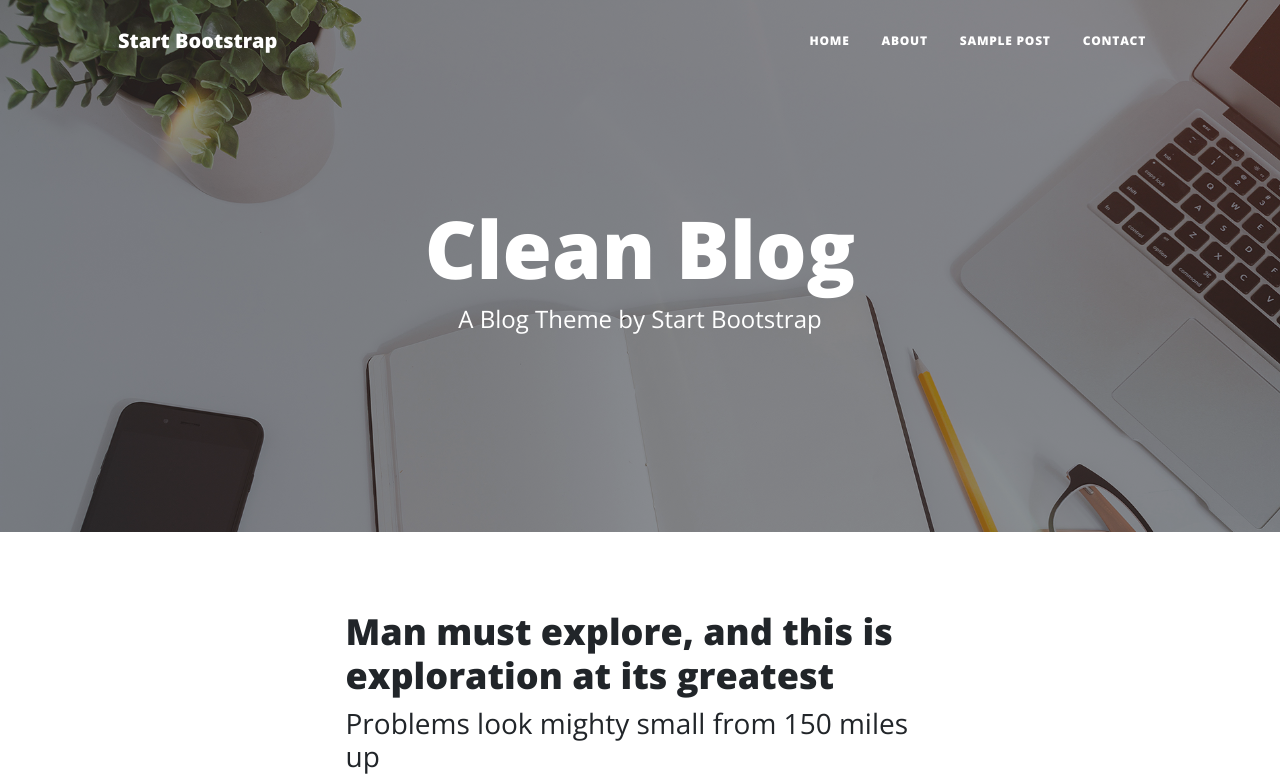
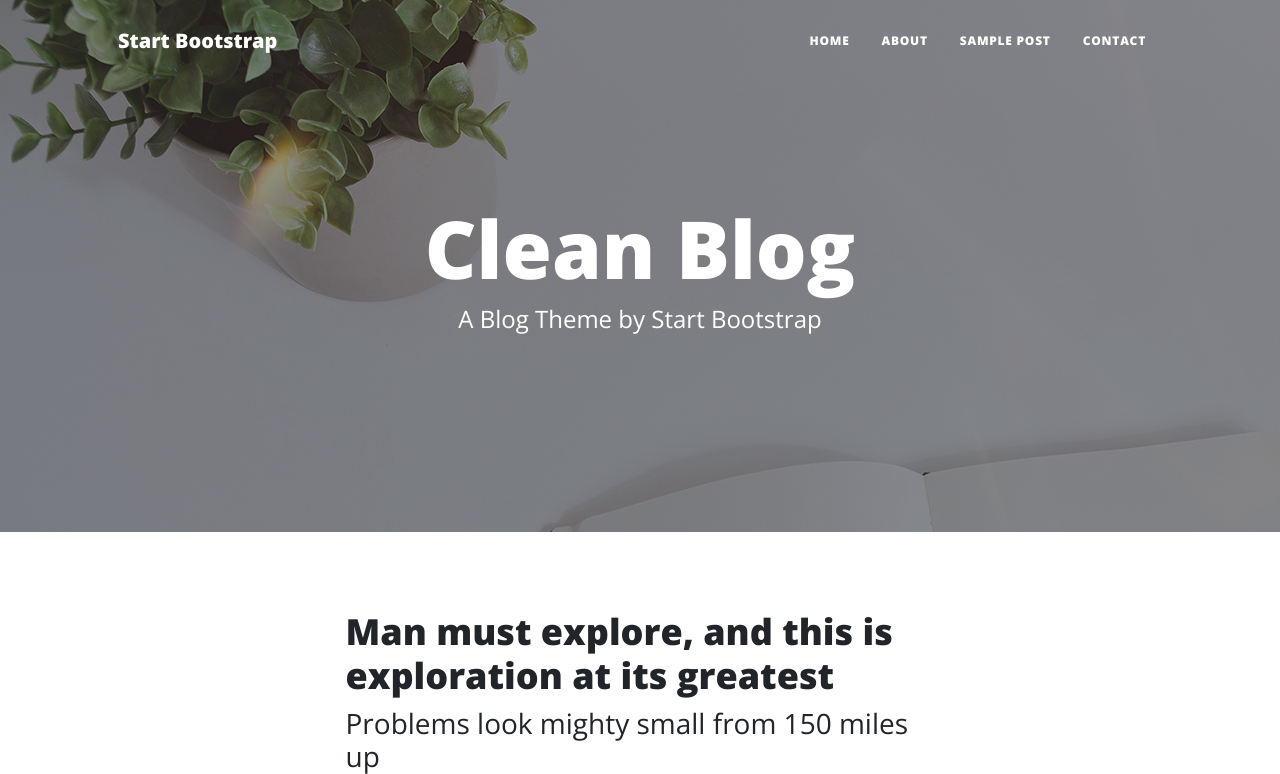
Before and after one commit to harshit7962/Flask_Application, a Flask app: page / in a window 1280 px wide. Shown: the top 774 px of the page. Run offline with Flask 2, Linux system fonts and the light colour scheme; some libraries are stand-ins or nearby versions.

Commit message:
modified background image

```diff
--- a/templates/about.html
+++ b/templates/about.html
@@ -1,7 +1,7 @@
 {% extends "layout.html" %}
 {% block content %}
         <!-- Page Header-->
-        <header class="masthead" style="background: url('/static/assets/img/about-bg.jpg');background-size: cover;">
+        <header class="masthead" style="background: url( {{  url_for('static', filename='assets/img/about-bg.jpg') }});">
             <div class="container position-relative px-4 px-lg-5">
                 <div class="row gx-4 gx-lg-5 justify-content-center">
                     <div class="col-md-10 col-lg-8 col-xl-7">
--- a/templates/index.html
+++ b/templates/index.html
@@ -2,7 +2,7 @@
 {% block content %}
         <!-- Page Header-->
 
-        <header class="masthead" style="background: url('/static/assets/img/home-bg.jpg');background-size: cover;">
+        <header class="masthead" style="background: url( {{  url_for('static', filename='assets/img/home-bg.jpg') }});">
             <div class="container position-relative px-4 px-lg-5">
                 <div class="row gx-4 gx-lg-5 justify-content-center">
                     <div class="col-md-10 col-lg-8 col-xl-7">
```
